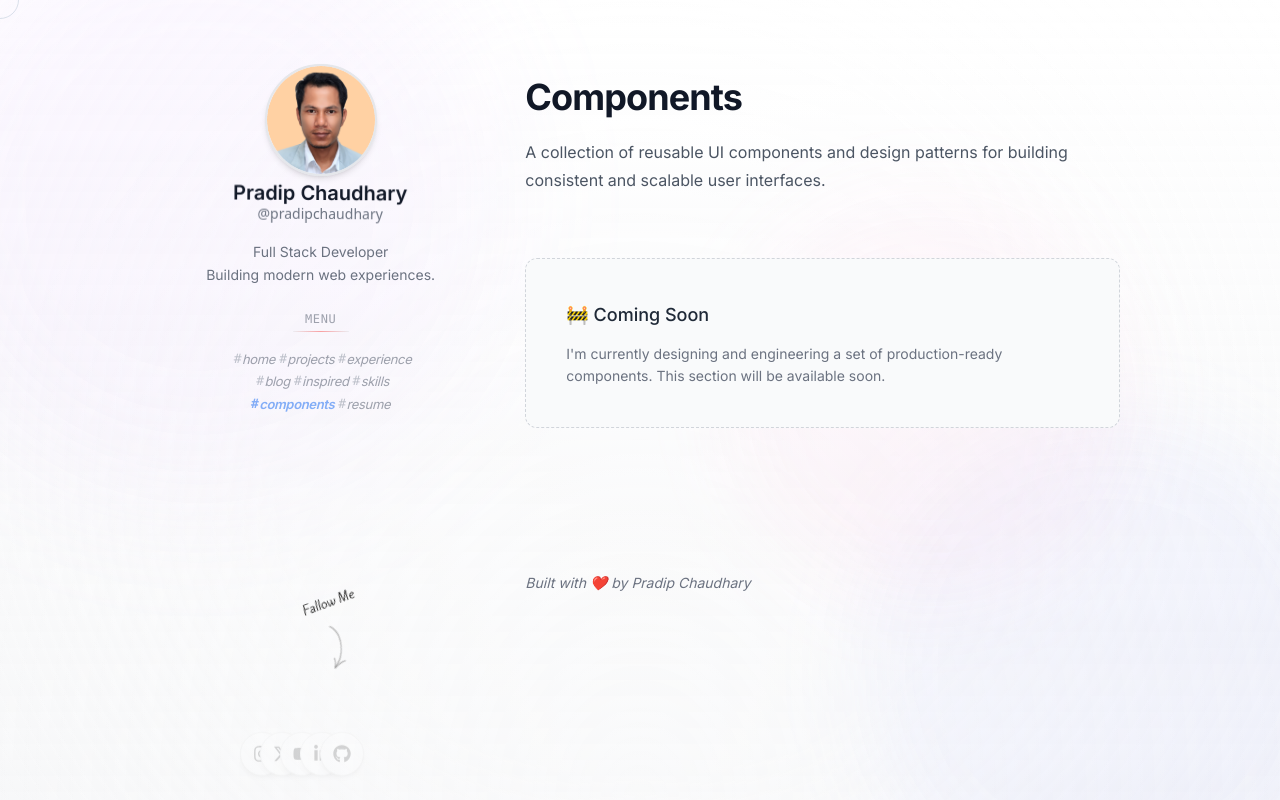
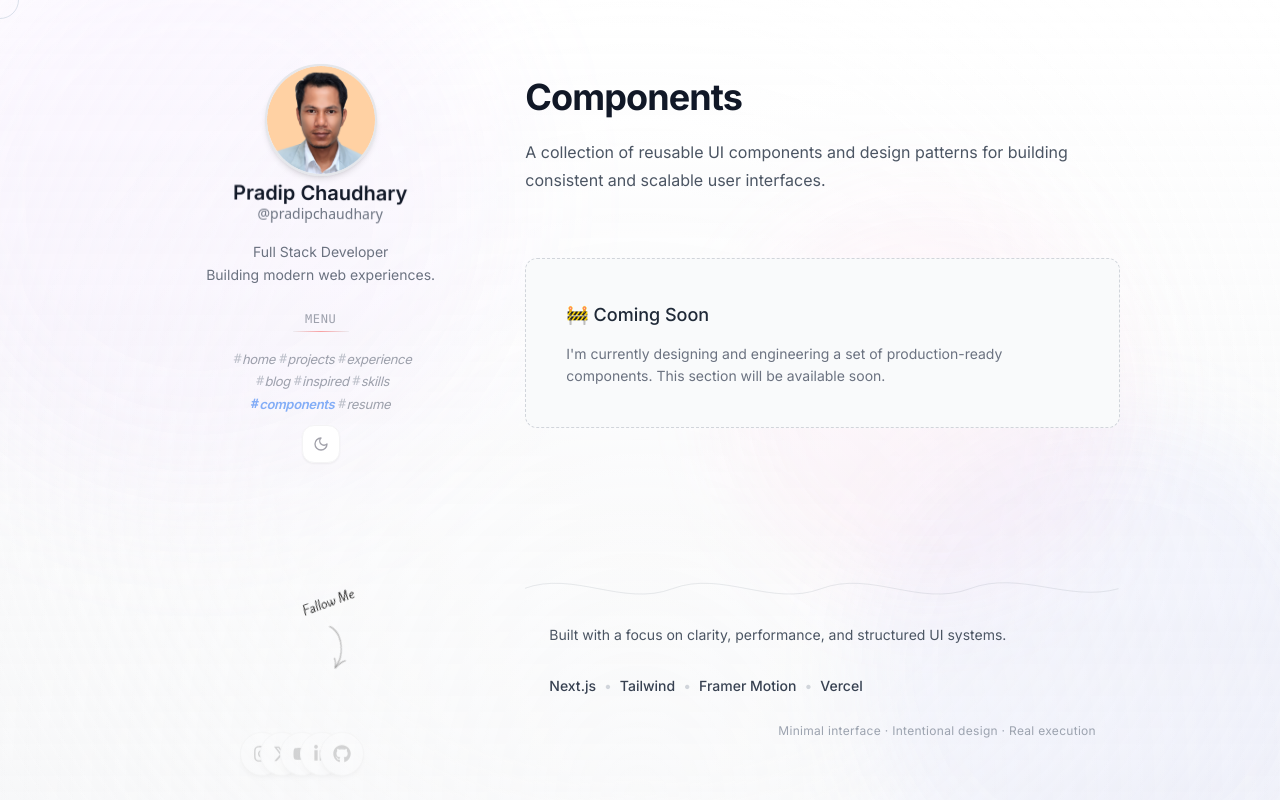
Before and after one commit to pradipchaudhary/portfolio.v3, a Next.js app: page /components in a window 1280 px wide. Built offline with nearby package versions, Linux system fonts and the light colour scheme; no server answers; the database is empty.

Commit message:
update UI

```diff
--- a/app/layout.tsx
+++ b/app/layout.tsx
@@ -4,6 +4,7 @@ import "@/styles/globals.css";
 import HomeLayout from "@/components/layout/HomeLayout";
 import AppWrapper from "@/components/ui/AppWrapper";
 import CustomCursor from "@/components/ui/CustomCursor";
+import { ThemeProvider } from "@/components/ThemeProvider";
 
 const inter = Inter({ subsets: ["latin"] });
 
@@ -119,13 +120,19 @@ export default function RootLayout({
                 />
             </head>
             <body className={inter.className} suppressHydrationWarning>
+                <ThemeProvider
+                    attribute="class"
+                    defaultTheme="system"
+                    enableSystem
+                    disableTransitionOnChange
+                >
                     <CustomCursor />
                     <AppWrapper>
                         <HomeLayout>
                             {children}
                         </HomeLayout>
                     </AppWrapper>
-
+                </ThemeProvider>
             </body>
         </html>
     );
--- a/app/page.tsx
+++ b/app/page.tsx
@@ -4,6 +4,7 @@ import About from "@/components/sections/about/About";
 import Certifications from "@/components/sections/certifications/Certifications";
 import Experience from "@/components/sections/experience/Experience";
 import Projects from "@/components/sections/projects/Projects";
+import QuoteSection from "@/components/sections/quote/Quote";
 import Skills from "@/components/sections/skills/Skills";
 
 
@@ -24,6 +25,7 @@ export default function HomePage() {
             <Experience />
             <Skills />
             <Certifications />
+            <QuoteSection />
             {/* === FOOTER === */}
 
         </>
--- /dev/null
+++ b/components/ThemeProvider.tsx
@@ -0,0 +1,11 @@
+'use client';
+
+import * as React from 'react';
+import { ThemeProvider as NextThemesProvider } from 'next-themes';
+
+export function ThemeProvider({
+  children,
+  ...props
+}: React.ComponentProps<typeof NextThemesProvider>) {
+  return <NextThemesProvider {...props}>{children}</NextThemesProvider>;
+}
--- a/components/layout/footer/Footer.tsx
+++ b/components/layout/footer/Footer.tsx
@@ -1,17 +1,78 @@
 "use client";
 
 import VisitorCounter from "@/components/ui/VisitorCount";
-import React from "react";
+import { motion } from "framer-motion";
 
-const Footer = () => {
+export default function Footer() {
   return (
-    <footer className="w-full py-6 mt-12">
-      <VisitorCounter />
-      <p className="text-sm text-gray-500 italic">
-        Built with ❤️ by Pradip Chaudhary
-      </p>
+    <footer className="w-full relative overflow-hidden mt-14 py-10">
+
+      {/* TOP SVG DIVIDER (more visible + smooth motion) */}
+      <svg
+        className="absolute top-0 left-0 w-full h-14 pointer-events-none"
+        viewBox="0 0 1440 120"
+        preserveAspectRatio="none"
+      >
+        <motion.path
+          d="M0,70 C120,30 240,110 360,70 C480,30 600,110 720,70 C840,30 960,110 1080,70 C1200,30 1320,100 1440,70"
+          fill="none"
+          stroke="currentColor"
+          className="text-gray-400 opacity-[0.25]"
+          strokeWidth="2"
+          animate={{
+            pathOffset: [0, 1],
+            x: [0, -30, 0],
+          }}
+          transition={{
+            duration: 14,
+            repeat: Infinity,
+            ease: "easeInOut",
+          }}
+        />
+      </svg>
+
+      <motion.div
+        initial={{ opacity: 0, y: 10 }}
+        whileInView={{ opacity: 1, y: 0 }}
+        transition={{ duration: 0.4, ease: "easeOut" }}
+        viewport={{ once: true }}
+        className="relative max-w-5xl mx-auto px-6"
+      >
+
+        {/* CONTENT */}
+        <div className="flex flex-col gap-7 pt-7">
+
+          {/* DESCRIPTION */}
+          <p className="text-sm text-gray-600 leading-relaxed max-w-xl">
+            Built with a focus on clarity, performance, and structured UI systems.
+          </p>
+
+          {/* TECH LINE */}
+          <div className="flex flex-wrap items-center gap-2 text-sm text-gray-500">
+            <span className="text-gray-700 font-medium">Next.js</span>
+            <span className="text-gray-300">•</span>
+            <span className="text-gray-700 font-medium">Tailwind</span>
+            <span className="text-gray-300">•</span>
+            <span className="text-gray-700 font-medium">Framer Motion</span>
+            <span className="text-gray-300">•</span>
+            <span className="text-gray-700 font-medium">Vercel</span>
+          </div>
+
+          {/* META ROW */}
+          <div className="flex flex-col sm:flex-row sm:items-center sm:justify-between gap-2">
+
+            <div className="text-xs text-gray-500 leading-none">
+              <VisitorCounter />
+            </div>
+
+            <p className="text-xs text-gray-400 leading-none tracking-wide">
+              Minimal interface · Intentional design · Real execution
+            </p>
+
+          </div>
+
+        </div>
+      </motion.div>
     </footer>
   );
-};
-
-export default Footer;
+}
--- a/components/layout/sidebar/Sidebar.tsx
+++ b/components/layout/sidebar/Sidebar.tsx
@@ -6,6 +6,7 @@ import FollowMeSocial from "@/components/ui/FollowMeSocial";
 
 import ProfileImage from "@/components/ui/ProfileImage";
 import Username from "@/components/ui/Username";
+import { ThemeToggle } from "@/components/ui/ThemeToggle";
 
 const Sidebar = () => {
   return (
@@ -38,6 +39,7 @@ const Sidebar = () => {
 
         {/* Navbar */}
         <Navbar />
+        <ThemeToggle />
       </header>
 
       {/* ===== SOCIAL SECTION ===== */}
--- /dev/null
+++ b/components/sections/quote/Quote.tsx
@@ -0,0 +1,75 @@
+"use client";
+
+import React, { useEffect, useState } from "react";
+import { motion, AnimatePresence } from "framer-motion";
+
+const quotes = [
+  { text: "First, solve the problem. Then, write the code.", author: "John Johnson" },
+  { text: "Code is like humor. When you have to explain it, it’s bad.", author: "Cory House" },
+  { text: "Make it work, make it right, make it fast.", author: "Kent Beck" },
+  { text: "Programs must be written for people to read.", author: "Harold Abelson" },
+  { text: "Simplicity is the ultimate sophistication.", author: "Leonardo da Vinci" },
+  { text: "Before software can be reusable, it first has to be usable.", author: "Ralph Johnson" },
+  { text: "Fix the cause, not the symptom.", author: "Steve Maguire" },
+  { text: "Good code is its own best documentation.", author: "Steve McConnell" },
+  { text: "Any fool can write code that a computer can understand.", author: "Martin Fowler" },
+  { text: "Experience is the name everyone gives to their mistakes.", author: "Oscar Wilde" },
+];
+
+export default function QuoteRotator() {
+  const [index, setIndex] = useState(0);
+
+  useEffect(() => {
+    const interval = setInterval(() => {
+      setIndex((prev) => (prev + 1) % quotes.length);
+    }, 5000); // changes every 5 seconds
+
+    return () => clearInterval(interval);
+  }, []);
+
+  const quote = quotes[index];
+
+  return (
+    <section className="w-full">
+      <div className="mt-8">
+
+        <div className="relative flex flex-col gap-0">
+
+          {/* subtle line */}
+          <div className="w-12 h-px bg-gray-300 mb-2" />
+
+          {/* Animated quote */}
+          <div className="min-h-[90px]">
+            <AnimatePresence mode="wait">
+              <motion.blockquote
+                key={quote.text}
+                initial={{ opacity: 0, y: 10 }}
+                animate={{ opacity: 1, y: 0 }}
+                exit={{ opacity: 0, y: -10 }}
+                transition={{ duration: 0.4, ease: "easeOut" }}
+                className="text-xl md:text-2xl font-medium text-gray-900 leading-snug tracking-tight max-w-3xl"
+              >
+                “{quote.text}”
+              </motion.blockquote>
+            </AnimatePresence>
+          </div>
+
+          {/* Author */}
+          <AnimatePresence mode="wait">
+            <motion.p
+              key={quote.author}
+              initial={{ opacity: 0 }}
+              animate={{ opacity: 1 }}
+              exit={{ opacity: 0 }}
+              transition={{ duration: 0.3 }}
+              className="text-sm text-gray-500"
+            >
+              — <span className="text-gray-700 font-medium">{quote.author}</span>
+            </motion.p>
+          </AnimatePresence>
+
+        </div>
+      </div>
+    </section>
+  );
+}
--- /dev/null
+++ b/components/ui/ThemeToggle.tsx
@@ -0,0 +1,31 @@
+'use client';
+
+import * as React from 'react';
+import { Moon, Sun } from 'lucide-react';
+import { useTheme } from 'next-themes';
+
+export function ThemeToggle() {
+  const { theme, setTheme } = useTheme();
+  const [mounted, setMounted] = React.useState(false);
+
+  // Avoid hydration mismatch
+  React.useEffect(() => {
+    setMounted(true);
+  }, []);
+
+  if (!mounted) return null;
+
+  return (
+    <button
+      onClick={() => setTheme(theme === 'dark' ? 'light' : 'dark')}
+      className="p-2.5 rounded-xl bg-white dark:bg-zinc-900 border border-zinc-100 dark:border-zinc-800/80 text-zinc-400 hover:text-zinc-900 dark:hover:text-zinc-100 transition-all shadow-sm hover:scale-110 active:scale-95 group"
+      aria-label="Toggle theme"
+    >
+      {theme === 'dark' ? (
+        <Sun className="w-4 h-4 group-hover:rotate-45 transition-transform" />
+      ) : (
+        <Moon className="w-4 h-4 group-hover:-rotate-12 transition-transform" />
+      )}
+    </button>
+  );
+}
--- a/components/ui/VisitorCount.tsx
+++ b/components/ui/VisitorCount.tsx
@@ -14,6 +14,12 @@ export default function VisitorCounter() {
   if (!count) return null;
 
   return (
-    <p className="text-sm text-gray-500 italic py-1">{"You're the "}<span className="text-[#4285f4] font-semibold">{count.toLocaleString()}<sup>th</sup></span> visitor</p>
+    <p className="text-xs text-gray-500 leading-none">
+      <span className="text-gray-400">Visitor</span>
+      <span className="mx-2 text-gray-300">•</span>
+      <span className="text-gray-900 font-medium">
+        {count.toLocaleString()}
+      </span>
+    </p>
   );
 }
```
Also changed, not shown: package.json (+5 -4 lines), tsconfig.json (+4 -3 lines), app/api/visitor/route.ts (line endings or trailing spaces), 2 other files (tests, documents, lock files or other folders). Lines whose indentation alone changed are shown as unchanged.
